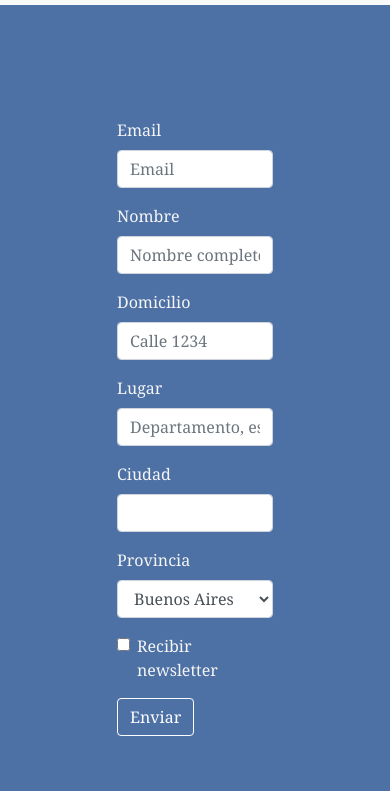
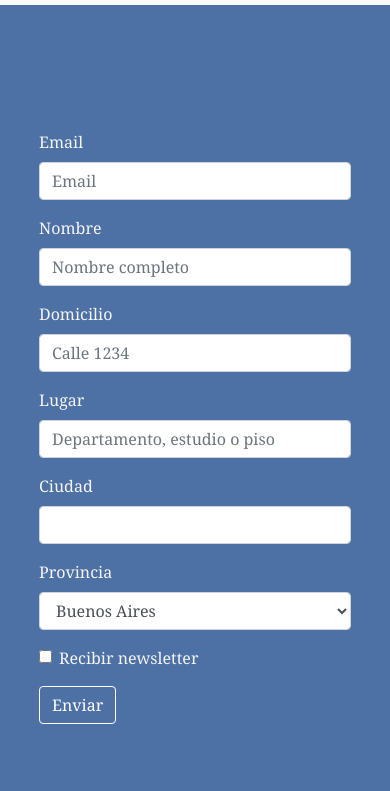
Before and after one commit to agusalta/Proyecto-final-, a website: page contacto.html in a window 390 px wide. Shown: the part 53-844 px from the top of the page. Drawn offline with nearby package versions, Linux system fonts and the light colour scheme.

Commit message:
responsive ch

```diff
--- a/contacto.html
+++ b/contacto.html
@@ -58,7 +58,7 @@
 
         <!-- formulario -->
         <div class="row">
-          <div class="col-md-6 d-flex justify-content-center align-items-center" style="height: 100vh;">
+          <div class="col-lg-6 d-flex justify-content-center align-items-center" style="height: 100vh;">
           <form>
             <div class="form-row">
               <div class="form-group col-md-6">
@@ -124,7 +124,7 @@
           </div>
 
           <!-- mapa -->
-          <div class="col-6">
+          <div class="col-lg-6">
             <iframe src="https://www.google.com/maps/embed?pb=!1m18!1m12!1m3!1d3183.185442969756!2d-56.83646026759
             508!3d-37.076889935686744!2m3!1f0!2f0!3f0!3m2!1i1024!2i768!4f13.1!3m3!1m2!1s0x959c8355ee21ebf7%3A0x58c
             7ddfa63e105fc!2sPoseid%C3%B3n%20433%2C%20Pinamar%2C%20Provincia%20de%20Buenos%20Aires!5e0!3m2!1ses!2sa
--- a/sass/index.css
+++ b/sass/index.css
@@ -89,7 +89,7 @@ main, footer, #lineas {
 }
 
 form {
-  width: 40vw;
+  width: 80%
 }
 
 .container-cont {
@@ -163,7 +163,7 @@ card-img-top {
     display: none;
   }
 }
-@media (max-width: 768px) {
+@media (max-width: 900px) {
   form {
     overflow: visible;
     margin-top: auto;
```
